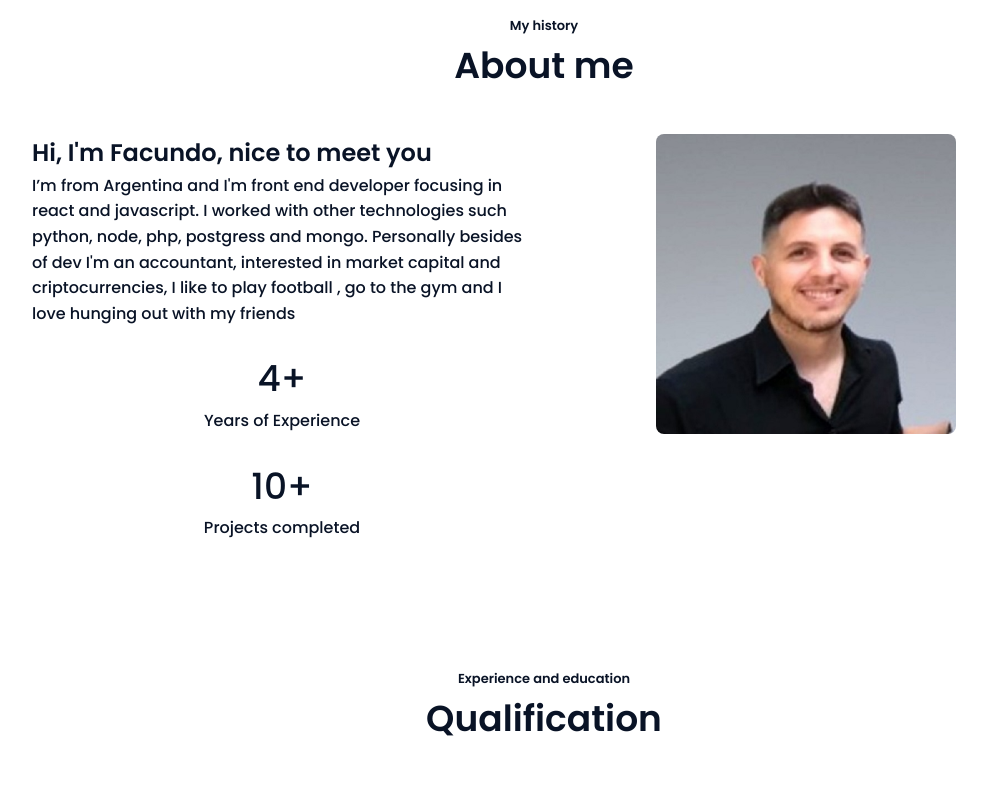
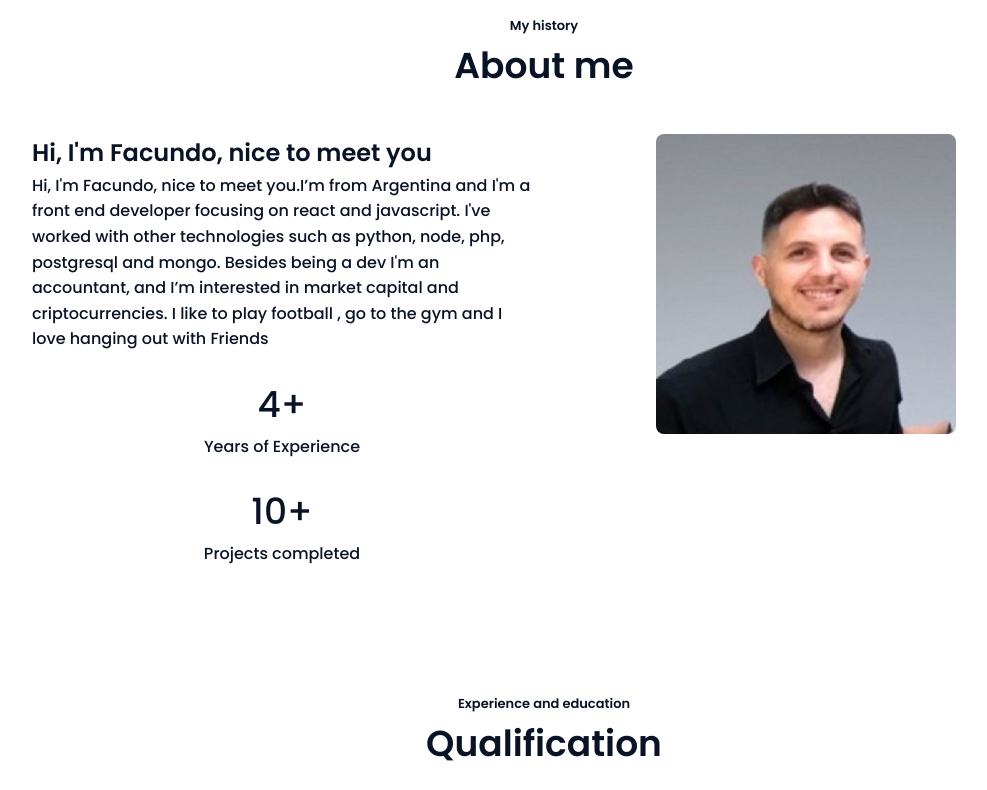
Before and after one commit to Fmasgrau/curriculum, a React (Create React App) app: page / in a window 1280 px wide. Shown: the part 720-1510 px from the top of the page, without its empty margins (96-1083 px from the left). Built offline with nearby package versions, Linux system fonts and the light colour scheme.

Commit message:
chore(texts): correct text

```diff
--- a/src/components/Header/Navbar/index.tsx
+++ b/src/components/Header/Navbar/index.tsx
@@ -35,11 +35,11 @@ export default function index(): JSX.Element {
                 Contact Me
               </a>
             </li>
-            <li className="nav__item">
+            {/* <li className="nav__item">
               <a href="/index_ES.html" className="nav__link">
                 ES
               </a>
-            </li>
+            </li> */}
           </ul>
         </div>
 
--- a/src/components/Main/About/index.tsx
+++ b/src/components/Main/About/index.tsx
@@ -13,11 +13,12 @@ export default function (): JSX.Element {
             <span>
               Hi, I'm Facundo, nice to meet you <br />
             </span>
-            I’m from Argentina and I'm front end developer focusing in react and
-            javascript. I worked with other technologies such python, node, php,
-            postgress and mongo. Personally besides of dev I'm an accountant,
-            interested in market capital and criptocurrencies, I like to play
-            football , go to the gym and I love hunging out with my friends
+            Hi, I'm Facundo, nice to meet you.I’m from Argentina and I'm a front
+            end developer focusing on react and javascript. I've worked with
+            other technologies such as python, node, php, postgresql and mongo.
+            Besides being a dev I'm an accountant, and I’m interested in market
+            capital and criptocurrencies. I like to play football , go to the
+            gym and I love hanging out with Friends
           </p>
 
           <div>
--- a/src/components/Main/Services/index.tsx
+++ b/src/components/Main/Services/index.tsx
@@ -35,7 +35,7 @@ export default function (): JSX.Element {
             Nginx
             <br />
             <i className="bx bx-data services__icon-tech"></i>
-            PosgreSQL <br />
+            PostgreSQL <br />
             <i className="bx bx-data services__icon-tech"></i>
             MongoDB <br />
           </div>
```
Also changed, not shown: src/assets/img/aug20.png (added).
